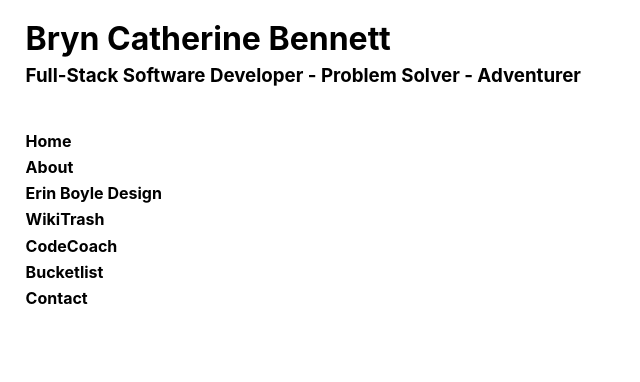
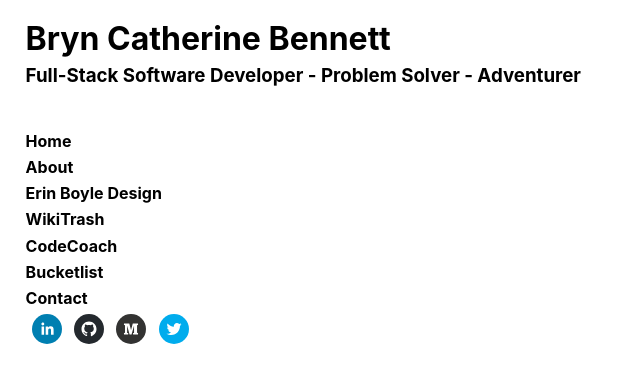
Before and after one commit to bbennett7/portfolio, a React (Create React App) app: page / in a window 1280 px wide. Shown: the top 382 px of the page, without its empty margins (0-640 px from the left). Built offline with nearby package versions, Linux system fonts and the light colour scheme.

Commit message:
Add social icons

```diff
--- a/package.json
+++ b/package.json
@@ -6,6 +6,7 @@
     "@fortawesome/fontawesome-svg-core": "^1.2.22",
     "@fortawesome/free-brands-svg-icons": "^5.10.2",
     "@fortawesome/react-fontawesome": "^0.1.4",
+    "mdbreact": "^4.19.2",
     "react": "^16.9.0",
     "react-dom": "^16.9.0",
     "react-scripts": "3.1.1"
@@ -30,5 +31,8 @@
       "last 1 firefox version",
       "last 1 safari version"
     ]
+  },
+  "devDependencies": {
+    "react-social-icons": "^4.1.0"
   }
 }
--- a/src/App.css
+++ b/src/App.css
@@ -22,3 +22,9 @@
   margin: auto;
   padding-top: .5%;
 }
+
+.social-icon {
+  height: 30px !important;
+  width: 30px !important;
+  margin: .5%;
+}
--- a/src/components/Menu.js
+++ b/src/components/Menu.js
@@ -1,4 +1,5 @@
 import React, { Component } from 'react';
+import { SocialIcon } from 'react-social-icons';
 
 
 export default class MenuBar extends Component {
@@ -12,6 +13,10 @@ export default class MenuBar extends Component {
                 <h4>CodeCoach</h4>
                 <h4>Bucketlist</h4>
                 <h4>Contact</h4>
+                <SocialIcon url="https://www.linkedin.com/in/bryncbennett/" target="_blank"/>
+                <SocialIcon url="https://github.com/bbennett7" target="_blank"/>
+                <SocialIcon url="https://medium.com/@bryn.bennett" target="_blank"/>
+                <SocialIcon url="https://twitter.com/BrynBennett7"  target="_blank"/>
              </div>
         )
     }
```
Also changed, not shown: 1 other file (tests, documents, lock files or other folders).
